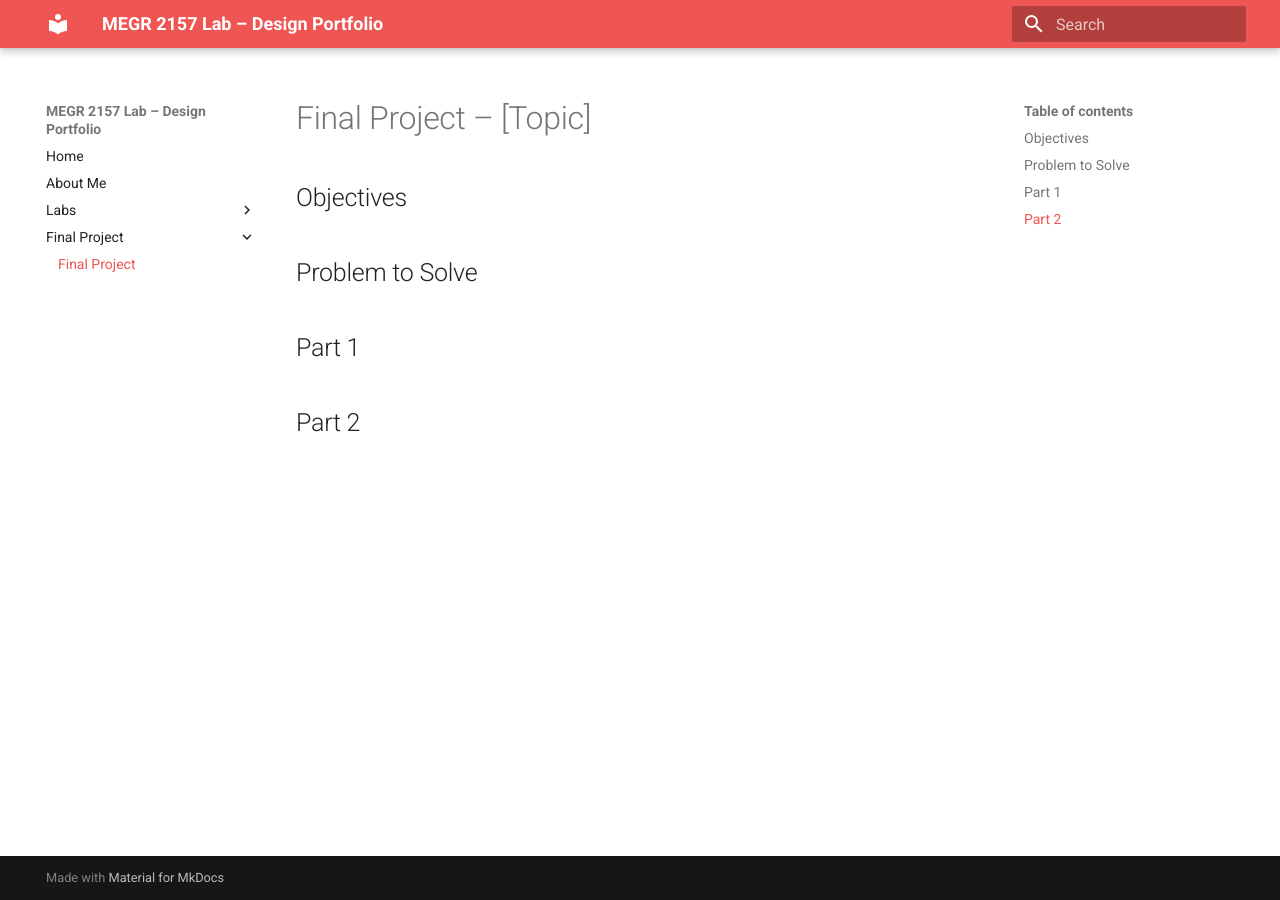
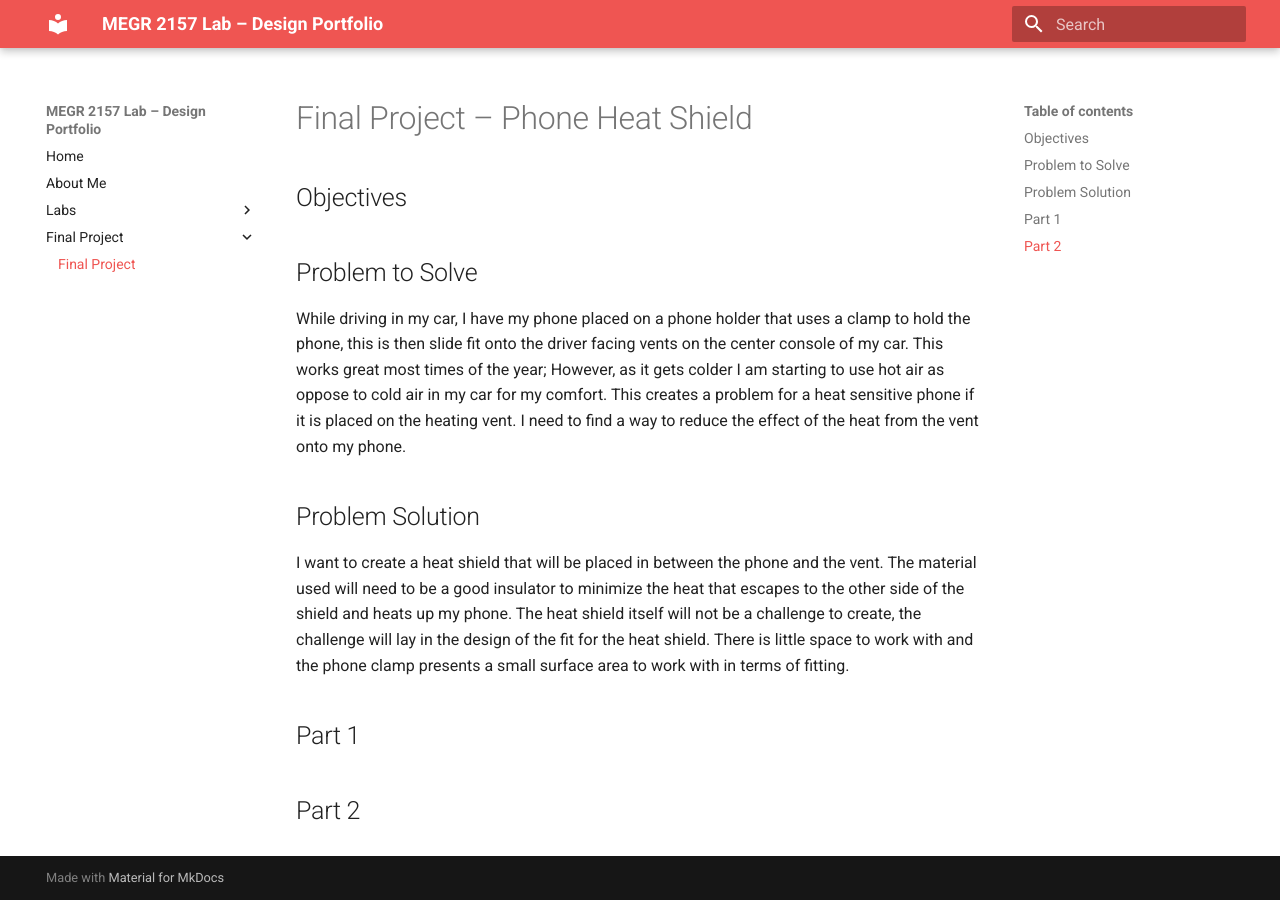
Before and after one commit to nnicho12/Noah-Nicholson-Portfolio-Lab, an MkDocs documentation site: the page built from docs/finalproject/index.md, in a window 1280 px wide. Built offline with MkDocs 1.6.1 and Material for MkDocs 9.7.7, drawn with Linux system fonts in a browser that asks for light colours.

Commit message:
Update final project index with phone heat shield details
Added project details including objectives, problem statement, and proposed solution for a phone heat shield.

```diff
--- a/docs/finalproject/index.md
+++ b/docs/finalproject/index.md
@@ -1,10 +1,15 @@
-# Final Project – [Topic]
+# Final Project – Phone Heat Shield
 
 ## Objectives
 
 
 ## Problem to Solve
 
+While driving in my car, I have my phone placed on a phone holder that uses a clamp to hold the phone, this is then slide fit onto the driver facing vents on the center console of my car. This works great most times of the year; However, as it gets colder I am starting to use hot air as oppose to cold air in my car for my comfort. This creates a problem for a heat sensitive phone if it is placed on the heating vent. I need to find a way to reduce the effect of the heat from the vent onto my phone.
+
+## Problem Solution
+
+I want to create a heat shield that will be placed in between the phone and the vent. The material used will need to be a good insulator to minimize the heat that escapes to the other side of the shield and heats up my phone. The heat shield itself will not be a challenge to create, the challenge will lay in the design of the fit for the heat shield. There is little space to work with and the phone clamp presents a small surface area to work with in terms of fitting.
 
 ## Part 1
 
```
